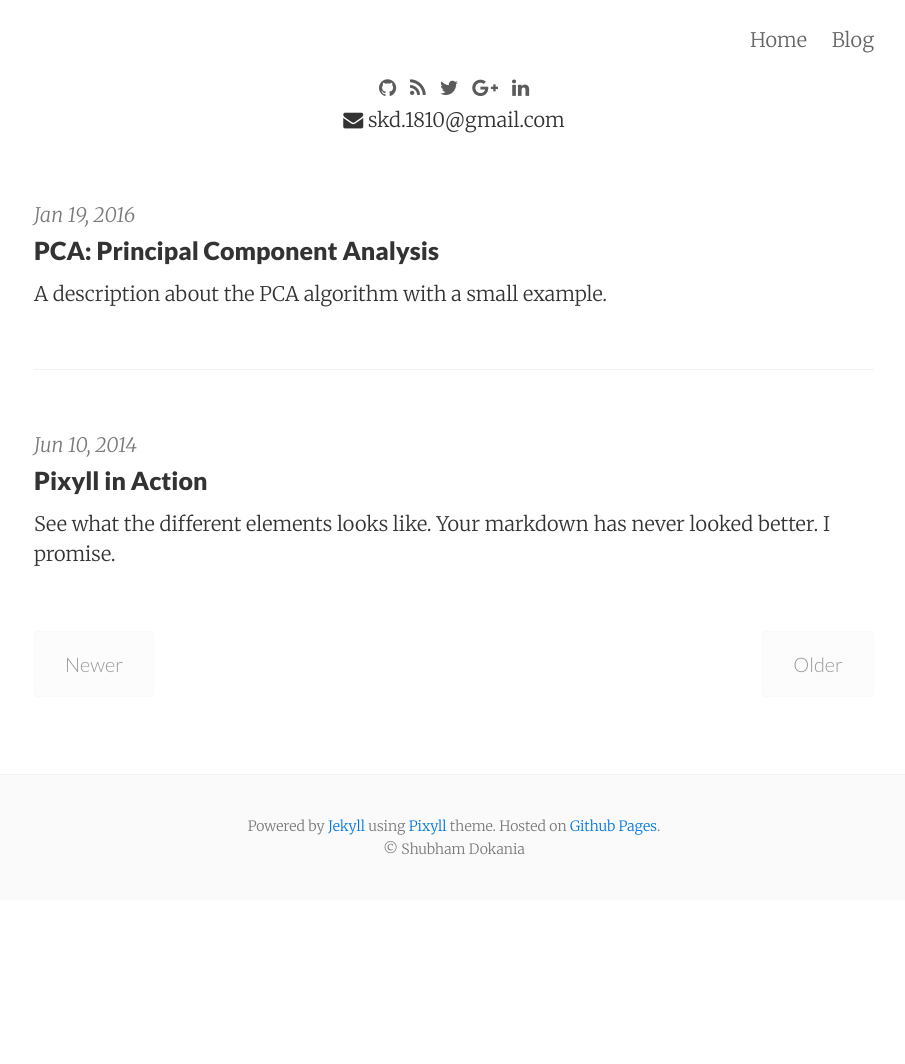
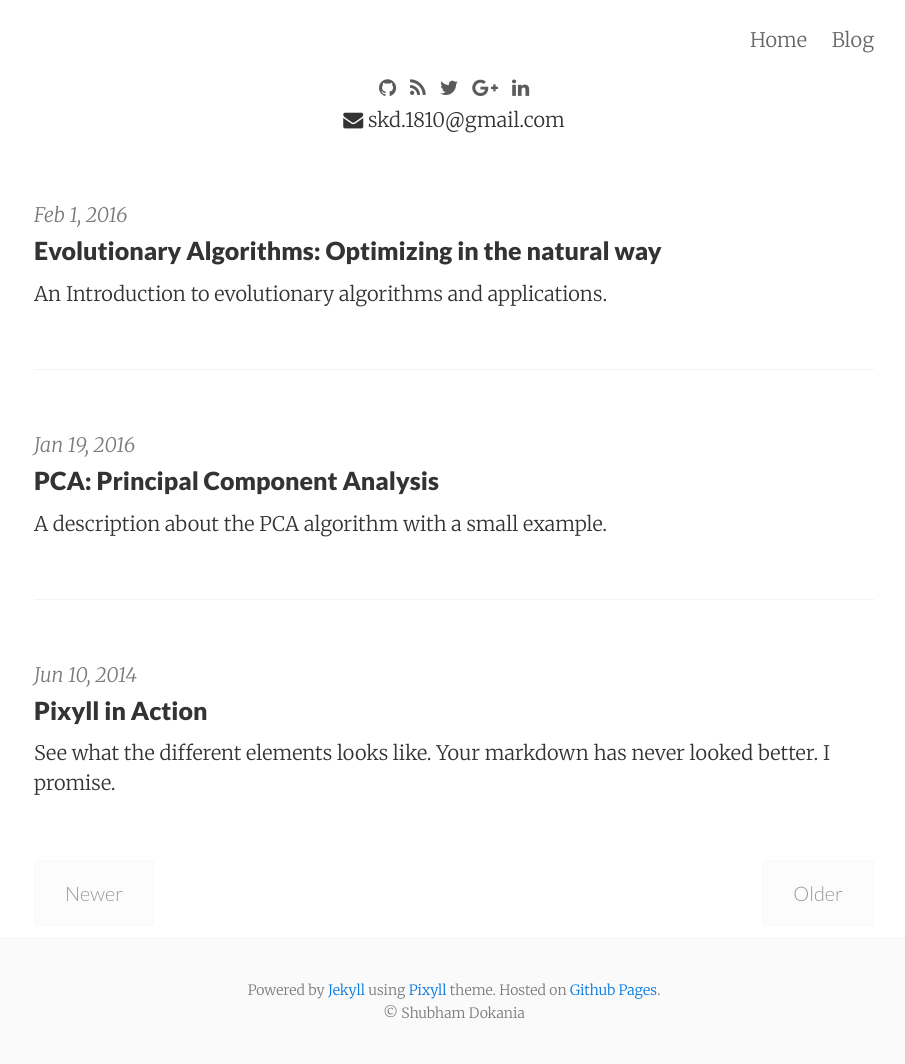
Before and after one commit to shubham1810/my_site_source, a Jekyll site: the page built from blog.md, in a window 1280 px wide. Shown: the whole page, without its empty margins (186-1091 px from the left). Built offline with Jekyll 4.4.1, drawn with Linux system fonts in a browser that asks for light colours; nearby versions of some CDN libraries; before the commit the page ends 900 px from its top, so only the background shows below that.

```diff
--- /dev/null
+++ b/_posts/2016-02-01-evolutionary-algorithms.md
@@ -0,0 +1,11 @@
+---
+layout:     post
+title:      'Evolutionary Algorithms: Optimizing in the natural way'
+date:       2016-02-01 09:10:00
+summary:    An Introduction to evolutionary algorithms and applications.
+categories: blog evolutionary
+---
+
+Evolutionary Computing...under work
+
+---
```
Also changed, not shown: _posts/2016-01-19-pca.md (+2 -2 lines), 2 other files.
